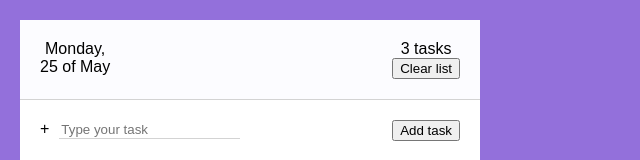
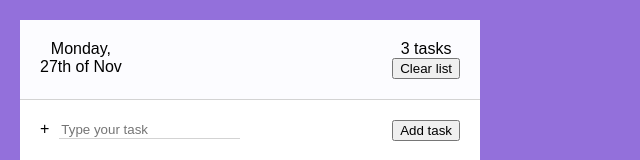
Before and after one commit to AlenaDmit/react-first-app, a React app: page / in a window 1280 px wide. Shown: the top 160 px of the page, without its empty margins (0-640 px from the left). Built offline with nearby package versions, Linux system fonts and the light colour scheme.

Commit message:
added current date to header

```diff
--- a/package.json
+++ b/package.json
@@ -26,6 +26,7 @@
     "fs-extra": "3.0.1",
     "html-webpack-plugin": "2.29.0",
     "jest": "20.0.4",
+    "moment": "^2.19.3",
     "object-assign": "4.1.1",
     "postcss-flexbugs-fixes": "3.2.0",
     "postcss-loader": "2.0.8",
--- a/src/App.js
+++ b/src/App.js
@@ -1,13 +1,16 @@
 import React, { Component } from 'react';
+import moment from 'moment';
 import './App.css';
 import TaskList from './tasks-list/TaskList';
+
+let dateNow = moment();
 
 const TodoHeader = function () {
     return (
         <header>
             <div className="header-left">
-                <div className="header-weekday">Monday,</div>
-                <div className="header-date">25 of May</div>
+                <div className="header-weekday">{`${dateNow.format('dddd')},`}</div>
+                <div className="header-date">{`${dateNow.format('Do')} of ${dateNow.format('MMM')}`}</div>
             </div>
             <div className="header-right">
                 <div className="header-count-of-tasks">3 tasks</div>
@@ -29,9 +32,10 @@ const AddNewTask = function () {
 };
 
 export default class App extends Component {
-    render() {
-
-        let data = [
+    constructor(props){
+        super(props);
+        this.state = {
+            data: [
                 {
                     id: 1,
                     title: "Buy milk",
@@ -50,8 +54,10 @@ export default class App extends Component {
                     deadline: "03.12.2017",
                     done: false
                 }
-        ];
-
+            ]
+        };
+    }
+    render() {
     return (
         <div className="App">
             {/*<header className="App-header" style={{color: 'red'}}>*/}
@@ -60,7 +66,7 @@ export default class App extends Component {
             {/*</header>*/}
             <TodoHeader/>
             <AddNewTask/>
-            <TaskList data={data} />
+            <TaskList data={this.state.data} />
         </div>
     );
   }
```
Also changed, not shown: 1 other file (tests, documents, lock files or other folders). Lines whose indentation alone changed are shown as unchanged.
